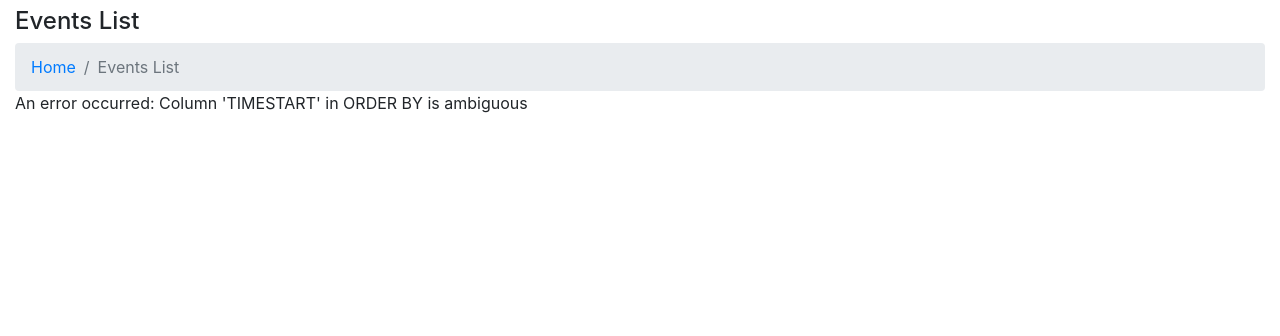
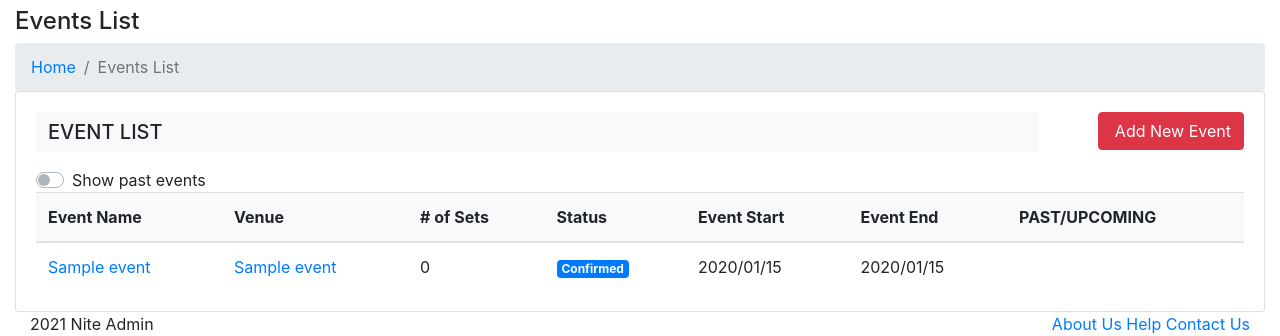
Before and after one commit to robertpriewe/niteadmin, a PHP site: page / in a window 1280 px wide. Shown: the part 1157-1493 px from the top of the page. Before the commit the page ends 1270 px from the top, so only its background shows below. Run offline with PHP 8.4, Linux system fonts and the light colour scheme; the visitor is signed in with stand-in values (Sample User, id 1); tables that the repository leaves empty or names only in its code hold one stand-in row (values such as "Sample post"); some libraries are stand-ins or nearby versions.

Commit message:
sort by event date

```diff
--- a/content/components/eventsquery.php
+++ b/content/components/eventsquery.php
@@ -15,7 +15,7 @@ if (mysqli_connect_errno()) {
     exit();
 }
 
-$query = mysqli_query($mysqli, "SELECT events.EVENTSTARTDATE, events.EVENTENDDATE, events.EVENTSTATUS, shows.ARTISTPLAYINGID, venues.VENUEID, VENUENAME, events.EVENTID, EVENTNAME, COUNT(shows.SHOWID) AS 'SHOWCOUNT', MIN(shows_fields.TIMESTART) AS 'EVENTSTART', MAX(shows_fields.TIMEEND) AS 'EVENTEND', COUNT(DISTINCT stages.STAGEID) AS 'STAGECOUNT' FROM events LEFT JOIN shows ON shows.EVENTID = events.EVENTID LEFT JOIN shows_fields ON shows.SHOWID = shows_fields.SHOWID LEFT JOIN stages ON stages.STAGEID = shows.STAGEID LEFT JOIN venues ON venues.VENUEID = stages.VENUEID $wherequery GROUP BY EVENTNAME ORDER BY TIMESTART ASC");
+$query = mysqli_query($mysqli, "SELECT events.EVENTSTARTDATE, events.EVENTENDDATE, events.EVENTSTATUS, shows.ARTISTPLAYINGID, venues.VENUEID, VENUENAME, events.EVENTID, EVENTNAME, COUNT(shows.SHOWID) AS 'SHOWCOUNT', MIN(shows_fields.TIMESTART) AS 'EVENTSTART', MAX(shows_fields.TIMEEND) AS 'EVENTEND', COUNT(DISTINCT stages.STAGEID) AS 'STAGECOUNT' FROM events LEFT JOIN shows ON shows.EVENTID = events.EVENTID LEFT JOIN shows_fields ON shows.SHOWID = shows_fields.SHOWID LEFT JOIN stages ON stages.STAGEID = shows.STAGEID LEFT JOIN venues ON venues.VENUEID = stages.VENUEID $wherequery GROUP BY EVENTNAME ORDER BY EVENTSTARTDATE ASC");
 
 //NOT LINKED BY SHOW/EVEN $query = mysqli_query($mysqli, "SELECT venues.VENUEID, VENUENAME, events.EVENTID, EVENTNAME, COUNT(shows.SHOWID) AS 'SHOWCOUNT', MIN(shows_fields.TIMESTART) AS 'EVENTSTART', MAX(shows_fields.TIMEEND) AS 'EVENTEND', COUNT(DISTINCT stages.STAGEID) AS 'STAGECOUNT' FROM events LEFT JOIN venues ON events.VENUEID = venues.VENUEID LEFT JOIN stages ON venues.VENUEID = stages.VENUEID LEFT JOIN shows ON shows.STAGEID = stages.STAGEID LEFT JOIN shows_fields ON shows.SHOWID = shows_fields.SHOWID $wherequery GROUP BY EVENTNAME ORDER BY EVENTSTART ASC");
 
```
